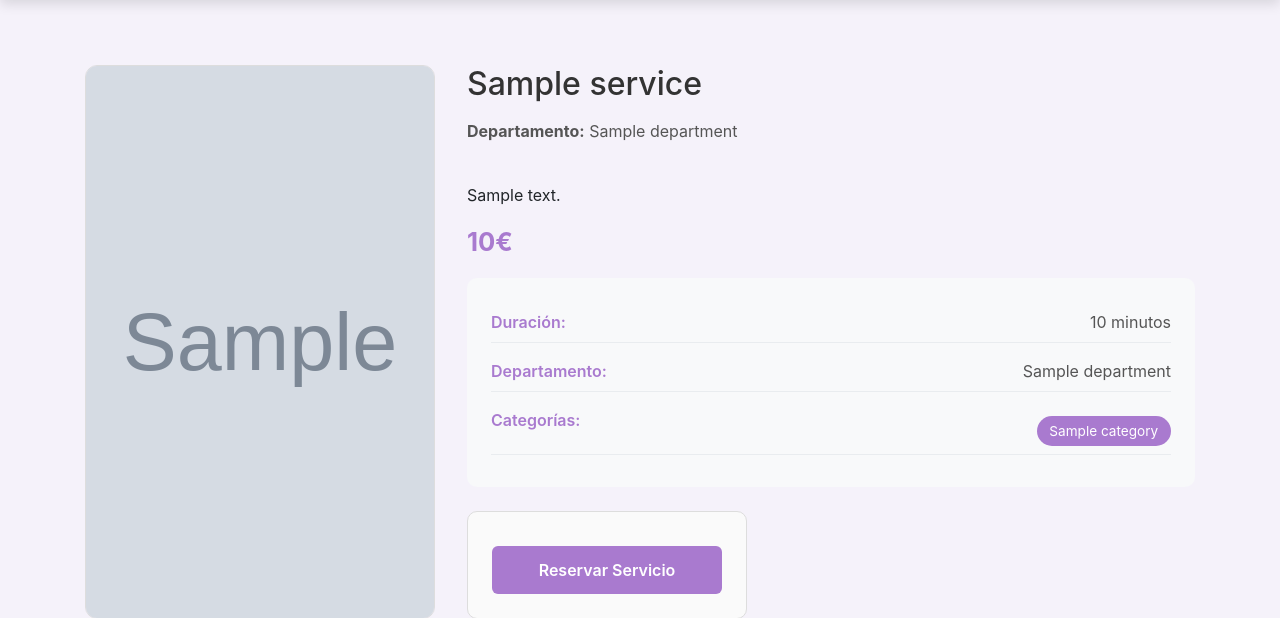
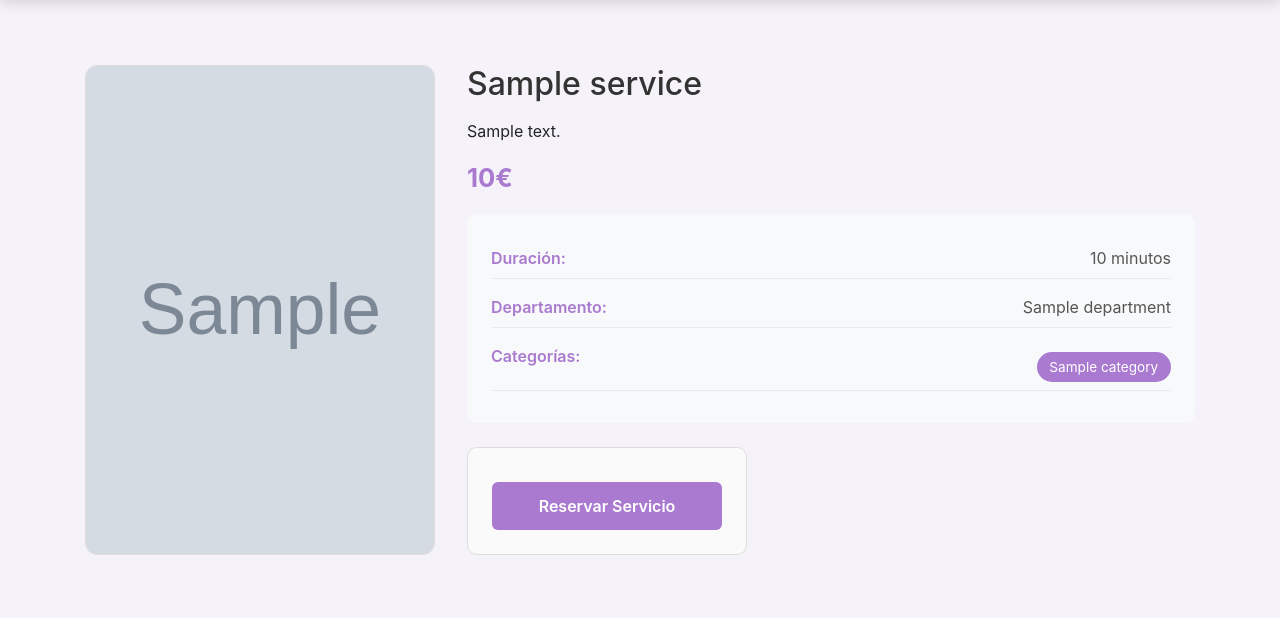
Before and after one commit to PepeCoral/orchid-cosmetics, a Django app: template src/app/templates/admin/services/detail.html in a window 1280 px wide. Shown: the part 61-679 px from the top of the page. Run offline with Django 5.2, Linux system fonts and the light colour scheme; the template is opened without the code that fills it: most values are stand-ins (such as "Sample title", 1, 10 or a date in 2020); grey boxes marked "Sample" are stand-in pictures; some libraries are stand-ins or nearby versions.

Commit message:
fix: :lipstick: quitar el segundo departamento

```diff
--- a/src/app/templates/admin/services/detail.html
+++ b/src/app/templates/admin/services/detail.html
@@ -150,9 +150,6 @@
     <div class="service-info">
         <h1>{{ service.name }}</h1>
 
-        <div class="service-meta">
-            <p><strong>Departamento:</strong> {{ service.department }}</p>
-        </div>
 
         <p>{{ service.description }}</p>
 
```
